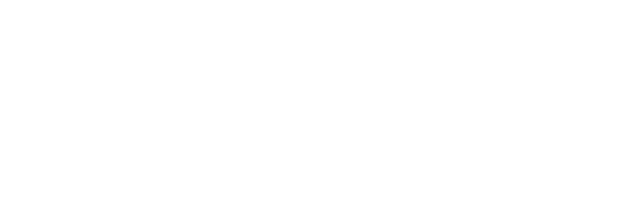
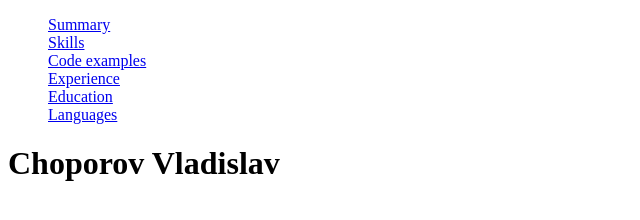
Before and after one commit to Vladachi8/rsschool-cv, a plain HTML site: page index.html in a window 1280 px wide. Shown: the whole page, without its empty margins (0-640 px from the left). Drawn offline with Linux system fonts and the light colour scheme.

Commit message:
feat: add header

```diff
--- a/index.html
+++ b/index.html
@@ -7,6 +7,18 @@
     <title>About me</title>
 </head>
 <body>
-
+    <header>
+        <nav>
+            <ul type="none">
+                <li><a href="#sum">Summary</a></li>
+                <li><a href="#skil">Skills</a></li>
+                <li><a href="#code">Code examples</a></li>
+                <li><a href="#exp">Experience</a></li>
+                <li><a href="#educ">Education</a></li>
+                <li><a href="#lang">Languages</a></li>
+            </ul>
+        </nav>
+    </header>
+    <h1>Choporov Vladislav</h1>
 </body>
 </html>
```
